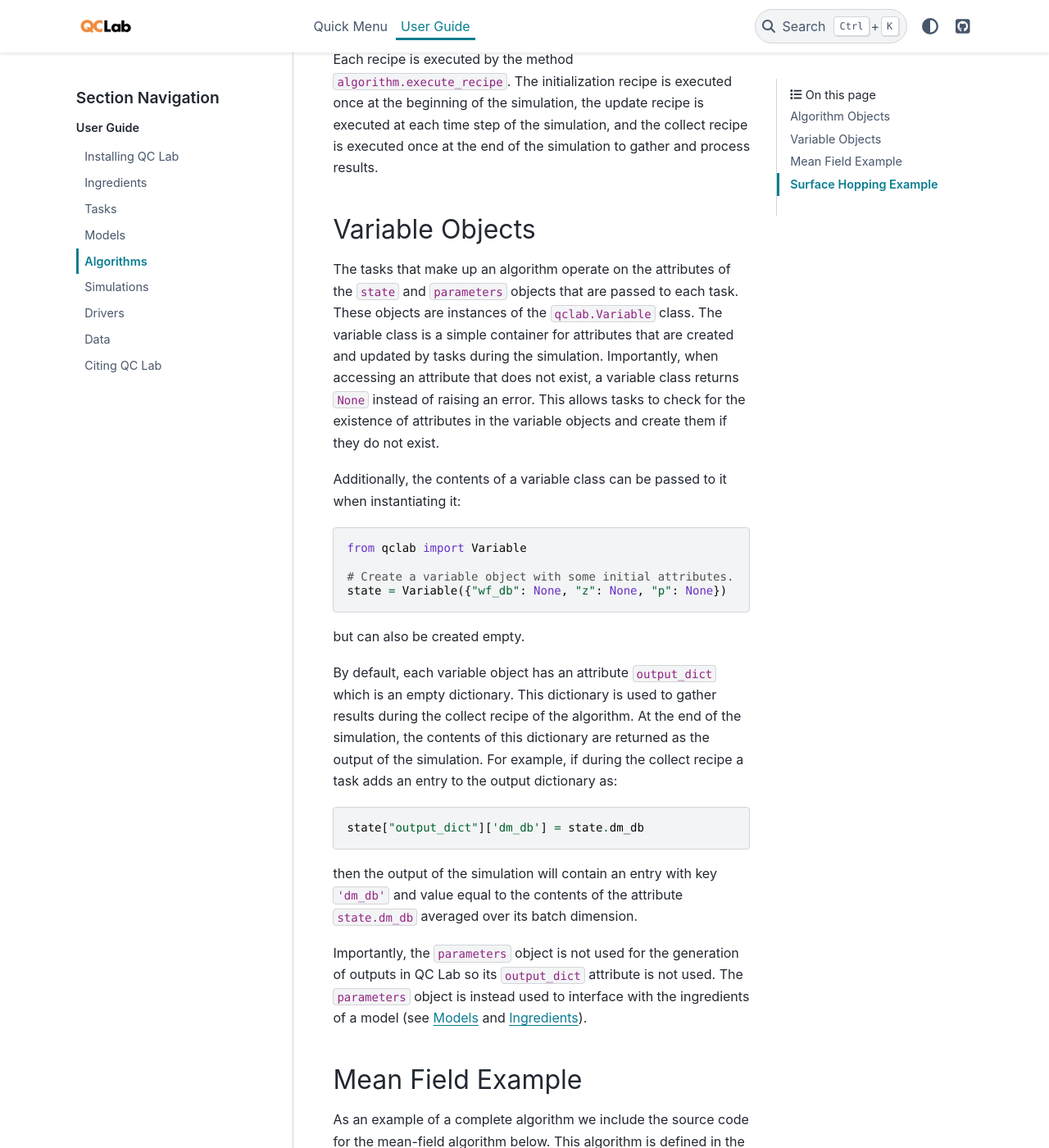
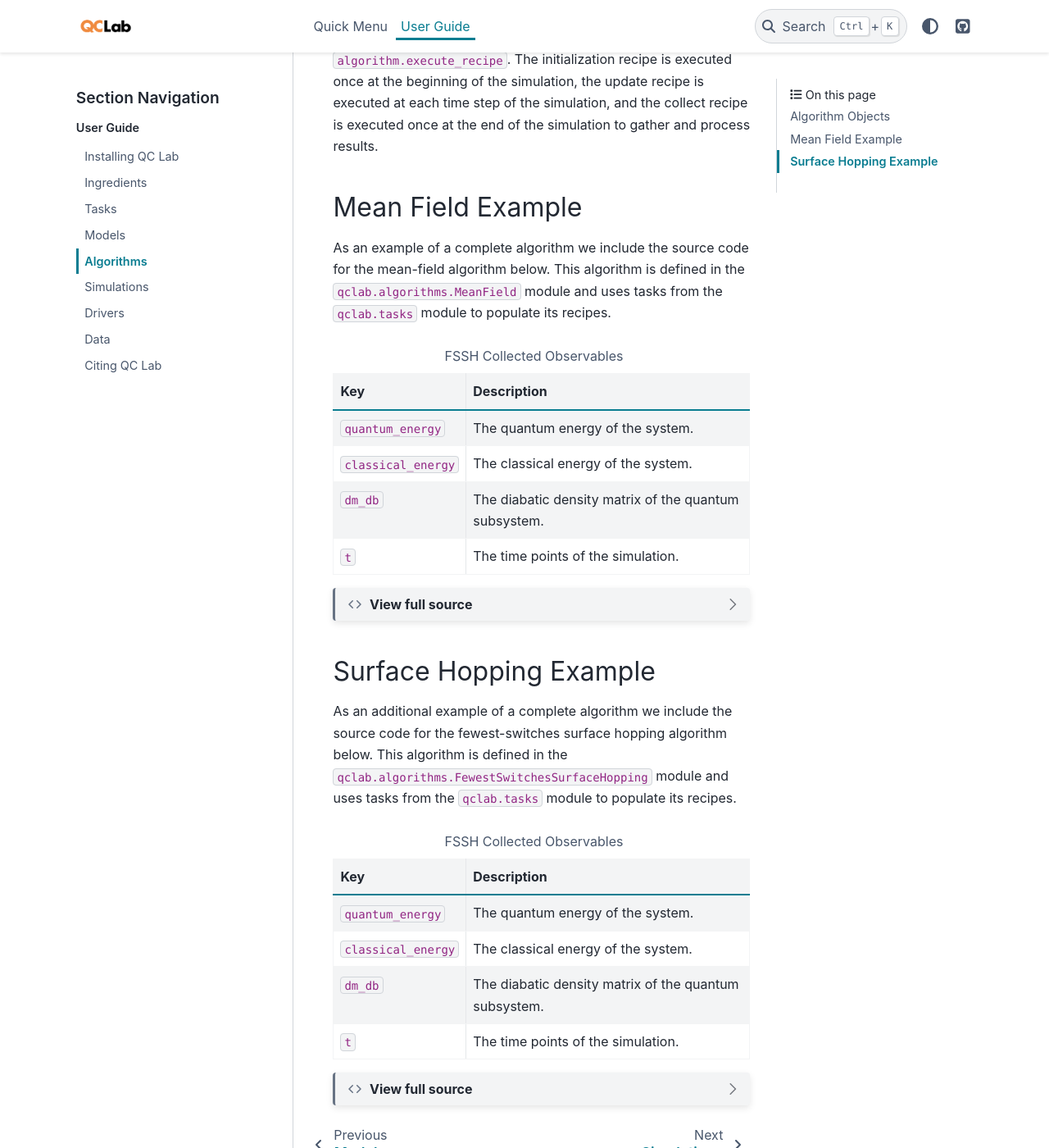
Before and after one commit to tempelaar-team/qc_lab, a Sphinx documentation site: the page built from docs/user_guide/algorithm.rst, in a window 1280 px wide and 1400 px high, scrolled down 2235 px. Shown: the whole window at 82% size. Built offline with Sphinx 7.4.7 and the PyData theme 0.15.4, drawn with Linux system fonts in a browser that asks for light colours; some of the changed text lies outside the part shown.

Commit message:
Updated to v0.3.1a6

```diff
--- a/docs/user_guide/algorithm.rst
+++ b/docs/user_guide/algorithm.rst
@@ -4,7 +4,7 @@
 Algorithms
 ==========================
 
-Algorithms in QC Lab define the sequence of operations that evolve the system defined by the model object (see :ref:`Models <model>`) in time. They are composed of three recipes which define initialization steps, update steps, and collect steps that together define the desired algorithm. Each recipe is a list of "tasks" (see :ref:`Tasks <task>`) which are executed in the order specified by the recipe list. Algorithms define the transient quantities of an algorithm in the state object, which is an instance of the Variable class (see :ref:`Variable Objects <variable_objects>`).
+Algorithms in QC Lab define the sequence of operations that evolve the system defined by the model object (see :ref:`Models <model>`) in time. They are composed of three recipes which define initialization steps, update steps, and collect steps that together define the desired algorithm. Each recipe is a list of "tasks" (see :ref:`Tasks <task>`) which are executed in the order specified by the recipe list. Algorithms define the transient quantities of an algorithm in the state object, which is an instance of a dictionary.
 
 
 .. _algorithm_objects:
@@ -97,34 +97,6 @@ After instantiating an algorithm object, the user can populate its recipes by as
 Each recipe is executed by the method ``algorithm.execute_recipe``. The initialization recipe is executed once at the beginning of the simulation, the update recipe is executed at each time step of the simulation, and the collect recipe is executed once at the end of the simulation to gather and process results.
 
 
-.. _variable_objects:
-Variable Objects
---------------------------
-
-The tasks that make up an algorithm operate on the attributes of the ``state`` and ``parameters`` objects that are passed to each task. These objects are instances of the ``qclab.Variable`` class. The variable class is a simple container for attributes that are created and updated by tasks during the simulation. Importantly, when accessing an attribute that does not exist, a variable class returns ``None`` instead of raising an error. This allows tasks to check for the existence of attributes in the variable objects and create them if they do not exist.
-
-Additionally, the contents of a variable class can be passed to it when instantiating it:
-
-.. code-block:: python
-
-    from qclab import Variable
-
-    # Create a variable object with some initial attributes.
-    state = Variable({"wf_db": None, "z": None, "p": None})
-
-but can also be created empty.
-
-By default, each variable object has an attribute ``output_dict`` which is an empty dictionary. This dictionary is used to gather results during the collect recipe of the algorithm. At the end of the simulation, the contents of this dictionary are returned as the output of the simulation. For example, if during the collect recipe a task adds an entry to the output dictionary as:
-
-.. code-block:: python
-
-    state["output_dict"]['dm_db'] = state.dm_db
-
-then the output of the simulation will contain an entry with key ``'dm_db'`` and value equal to the contents of the attribute ``state.dm_db`` averaged over its batch dimension.
-
-Importantly, the ``parameters`` object is not used for the generation of outputs in QC Lab so its ``output_dict`` attribute is not used. The ``parameters`` object is instead used to interface with the ingredients of a model (see :ref:`Models <model>` and :ref:`Ingredients <ingredient>`).
-
-
 Mean Field Example
 -------------------------------
 
--- a/docs/user_guide/ingredient.rst
+++ b/docs/user_guide/ingredient.rst
@@ -24,7 +24,7 @@ A generic ingredient has the form:
         # Return the computed ingredient.
         return ingredient
 
-where ``model`` is a Model object (see :ref:`Models <model>`) which contains all the constants of the model, ``parameters`` is a variable object (see :ref:`Variable Objects <variable_objects>`) containing time-dependent parameters of the simulation, and ``**kwargs`` are any additional keyword arguments that are specific to that ingredient type.
+where ``model`` is a Model object (see :ref:`Models <model>`) which contains all the constants of the model, ``parameters`` is a dictionary containing time-dependent parameters of the simulation, and ``**kwargs`` are any additional keyword arguments that are specific to that ingredient type.
 
 Ingredients in QC lab can come in different variations, for example the quantum Hamiltonian ingredient could describe a two-level system, a nearest-neighbor lattice, or a more complex Hamiltonian. The type and variety of an ingredient is specified in its name which follows the convention ``<ingredient_type>_<variety>``. For example, the quantum Hamiltonian ingredient for a two-level system is named ``h_q_two_level`` where ``h_q`` indicates that it is a quantum Hamiltonian ingredient and ``two_level`` indicates that it describes a two-level system. Likewise the classical Hamiltonian ingredient for a harmonic oscillator is named ``h_c_harmonic`` where ``h_c`` indicates that it is a classical Hamiltonian ingredient and ``harmonic`` indicates that it describes a harmonic oscillator.
 
--- a/docs/user_guide/simulation.rst
+++ b/docs/user_guide/simulation.rst
@@ -4,7 +4,7 @@
 Simulations
 ===========================
 
-Simulations in QC Lab are carried out by instances of the ``qclab.Simulation`` class. These simulation objects contain the model and algorithm objects that define the system to be simulated and the method of simulation, respectively. The simulation object also contains an instance of the ``qclab.Constants`` class (``sim.settings``) which defines the settings of the simulation, such as the time step, total simulation time, and number of trajectories to be simulated. The simulation object also contains a variable object (``sim.initial_state``) in which the initial state of the system is defined (these are typically algorithm specific).
+Simulations in QC Lab are carried out by instances of the ``qclab.Simulation`` class. These simulation objects contain the model and algorithm objects that define the system to be simulated and the method of simulation, respectively. The simulation object also contains an instance of the ``qclab.Constants`` class (``sim.settings``) which defines the settings of the simulation, such as the time step, total simulation time, and number of trajectories to be simulated. The simulation object also contains a dictionary (``sim.initial_state``) in which the initial state of the system is defined (these are typically algorithm specific).
 
 Simulation Objects
 ---------------------------
@@ -14,7 +14,7 @@ A simulation object, generically denoted ``sim``, is an instance of the ``qclab.
 - ``sim.model``: The model object that defines the system to be simulated.
 - ``sim.algorithm``: The algorithm object that defines the method of simulation.
 - ``sim.settings``: An instance of the ``qclab.Constants`` class that defines the settings of the simulation.
-- ``sim.initial_state``: A variable object that defines the initial state of the system.
+- ``sim.initial_state``: A dictionary that defines the initial state of the system.
 
 A simulation object containing a default mean-field simulation of the spin-boson model can be created as:
 
--- a/docs/user_guide/task.rst
+++ b/docs/user_guide/task.rst
@@ -5,7 +5,7 @@ Tasks
 ==========================
 
 Tasks are functions that carry out the elementary operations of an algorithm by modifying a
-``state`` object and optionally a ``parameters`` object, which are instances of the ``qclab.Variable`` class (see :ref:`Variable Objects <variable_objects>`).
+``state`` object and optionally a ``parameters`` object, which are both dictionaries.
 Built-in tasks can be found in the ``qclab.tasks`` module and are documented on this page.
 
 A generic tasks has the form:
--- a/pyproject.toml
+++ b/pyproject.toml
@@ -4,7 +4,7 @@ build-backend = "setuptools.build_meta"
 
 [project]
 name = "qclab"
-version = "0.3.1a5"
+version = "0.3.1a6"
 description = "QC Lab: a python package for quantum-classical modeling."
 readme = "README.rst"
 requires-python = ">=3.8"
```
Also changed, not shown: 4 other files.
